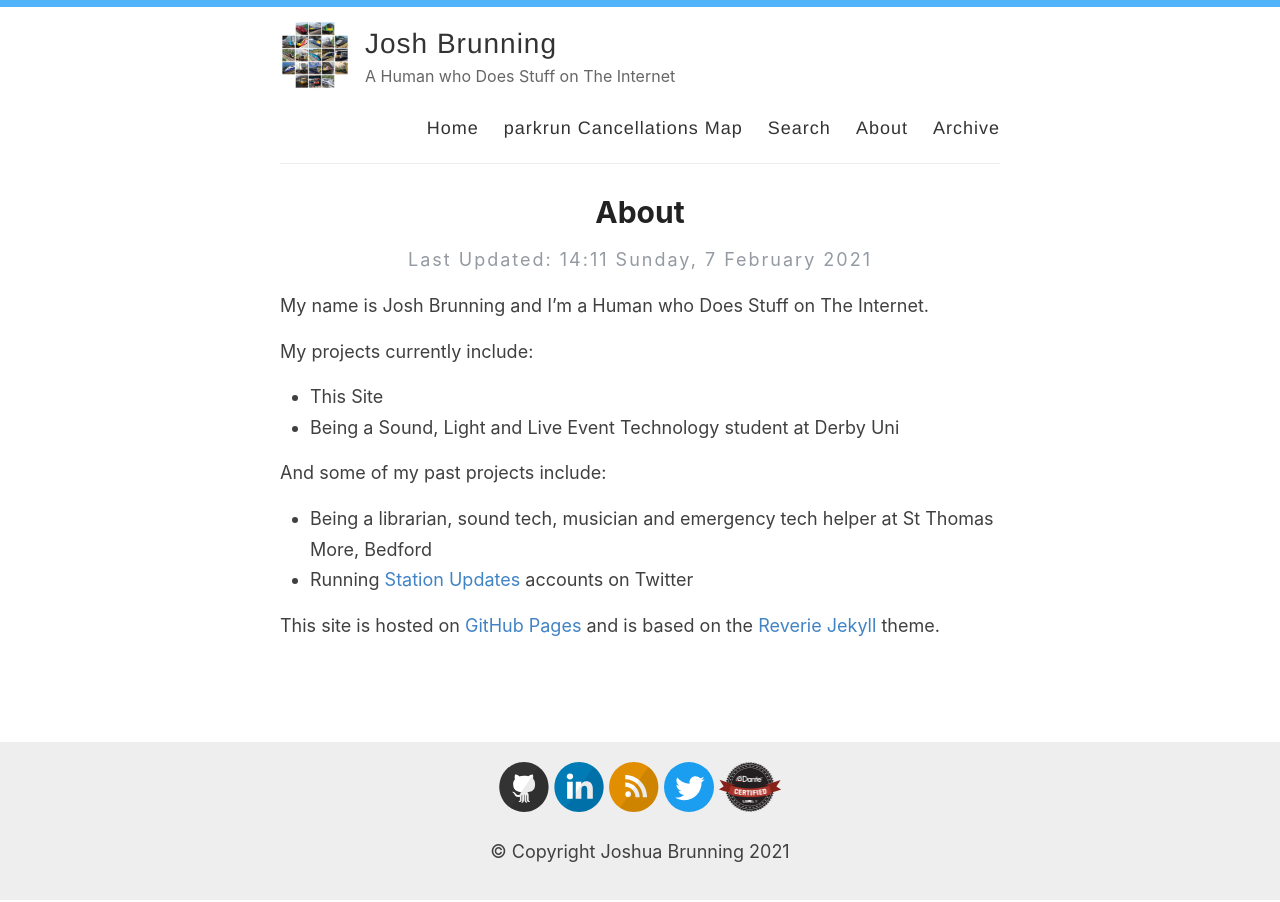
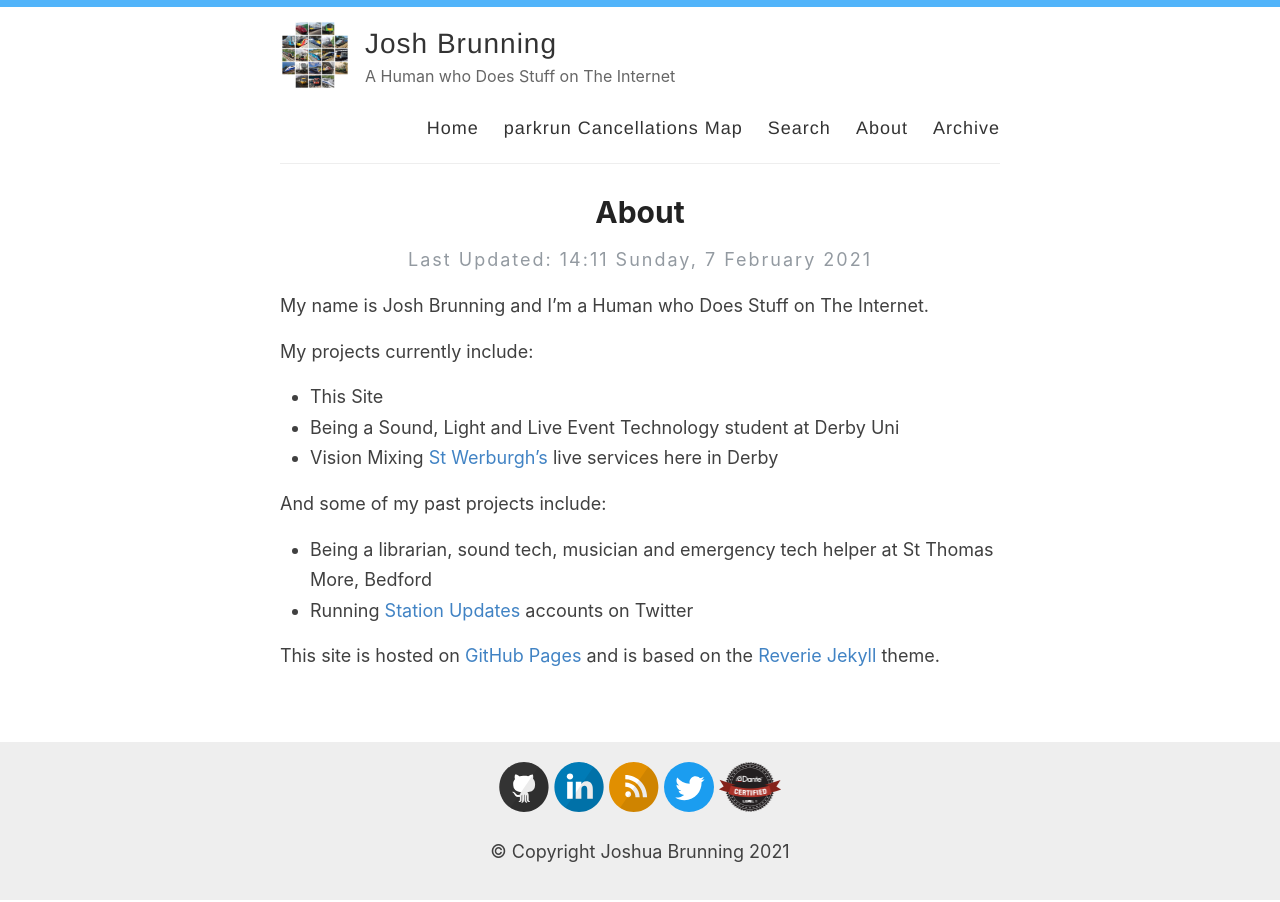
Before and after one commit to josh-justjosh/blog, a Jekyll site: the page built from _pages/about.md, in a window 1280 px wide. Built offline with Jekyll 4.4.1, drawn with Linux system fonts in a browser that asks for light colours; some of the changed lines change nothing that is shown.

Commit message:
Update about.md

```diff
--- a/_pages/about.md
+++ b/_pages/about.md
@@ -11,6 +11,7 @@ My projects currently include:
 
 * This Site
 * Being a Sound, Light and Live Event Technology student at Derby Uni
+* Vision Mixing [St Werburgh's](https://stwderby.org/) live services here in Derby
 
 And some of my past projects include:
 
@@ -20,4 +21,4 @@ And some of my past projects include:
 
 
 
-This site is hosted on [GitHub Pages](https://pages.github.com/) and is based on the [Reverie](https://reverie-jekyll.netlify.app/about/) [Jekyll](https://jekyllrb.com/) theme.
+This site is hosted on [GitHub Pages](https://pages.github.com/) and is based on the [Reverie](https://reverie-jekyll.netlify.app/about/) [Jekyll](https://jekyllrb.com/) theme. <!--Read more about how this website came to be *here*-->
```
